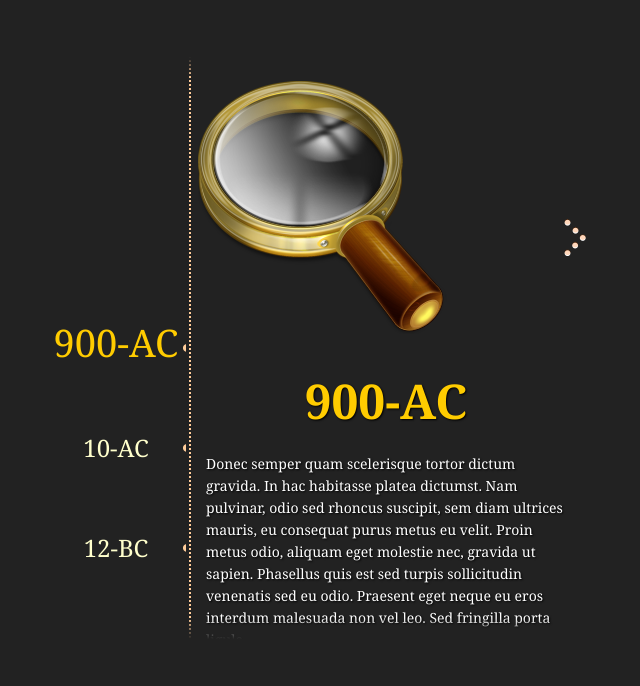
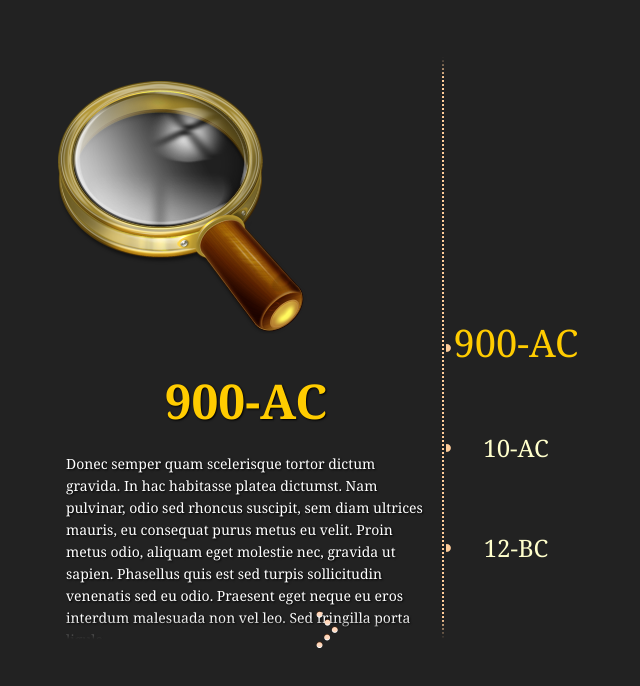
Before and after one commit to juanbrujo/jQuery-Timelinr, a plain HTML site: page functional.html in a window 1280 px wide. Shown: the part 592-1278 px from the top of the page, without its empty margins (324-964 px from the left). Drawn offline with Linux system fonts and the light colour scheme.

Commit message:
style: dates position vertical and horizontal done

```diff
--- a/css/style-functional.css
+++ b/css/style-functional.css
@@ -134,7 +134,11 @@ h1,h2,h4,h5,h6 {
 			width: 400px;
 			height: 600px;
 			float: left;
-      background: url('../images/dot.gif') 3px top repeat-y;
+      background: url('../images/dot.gif') left top repeat-y;
+		}
+
+    .timelinr-dates-right .timelinr-issues {
+      background: url('../images/dot.gif') right top repeat-y;
 		}
 
     .timelinr-dates-bottom .timelinr-issues {
@@ -144,6 +148,10 @@ h1,h2,h4,h5,h6 {
     .timelinr-dates-bottom .timelinr-dates li {
       background: url('../images/biggerdot.png') center -4px no-repeat;
     }
+
+    .timelinr-dates-right .timelinr-dates li {
+      background: url('../images/biggerdot.png') -3px center no-repeat;
+		}
 
       .timelinr-issues li {
         width: 800px;
@@ -200,9 +208,8 @@ h1,h2,h4,h5,h6 {
     .timelinr-next,
     .timelinr-prev {
       position: absolute;
-      top: 0;
       font-size: 70px;
-      top: 170px;
+      top: 45%;
       width: 22px;
       height: 38px;
       background-position: 0 0;
@@ -215,12 +222,24 @@ h1,h2,h4,h5,h6 {
         background-position: 0 -76px;
       }
 
+      .timelinr-prev {
+        left: 0;
+        background-image: url('../images/prev.png');
+      }
+
       .timelinr-next {
         right: 0;
         background-image: url('../images/next.png');
       }
 
-      .timelinr-prev {
-        left: 0;
-        background-image: url('../images/prev.png');
-      }
+    .timelinr-vertical .timelinr-next,
+    .timelinr-vertical .timelinr-prev {
+      top: 0;
+      left: 50%;
+    }
+
+    .timelinr-vertical .timelinr-next {
+      top: auto;
+      bottom: 0;
+      left: 50%;
+    }
--- a/functional.html
+++ b/functional.html
@@ -18,9 +18,10 @@
 
                 } : index === 1 ? {
                   orientation: 'vertical',
+                  datesPosition: 'right'
                 } : {
                     startAt: 4,
-                    datesPosition: 'below',
+                    datesPosition: 'bottom',
                     arrowKeys: false,
                     autoPlay: true,
                     autoPlayDirection: 'forward',
--- a/js/timelinr-functional.js
+++ b/js/timelinr-functional.js
@@ -92,16 +92,34 @@ const createTimelinr = (userOptions = {}) => {
         const normalizedOptions = {
             ...options,
             pauseOnHover: 'pauseOnHover' in options ? Boolean(options.pauseOnHover) : true,
-            datesPosition: options.datesPosition?.toLowerCase() === 'below' ? 'below' : 'above'
+            datesPosition: (() => {
+                let pos = 'top'; // default for horizontal
+                if (options.datesPosition) {
+                    const p = options.datesPosition.toLowerCase();
+                    if (p === 'bottom' || p === 'below') pos = 'bottom';
+                    else if (p === 'above') pos = 'top';
+                    else if (p === 'left') pos = 'left';
+                    else if (p === 'right') pos = 'right';
+                    else pos = 'top'; // invalid, default to top
+                } else if (options.orientation === 'vertical') {
+                    pos = 'left';
+                }
+                // Validation
+                if (options.orientation === 'vertical' && (pos === 'top' || pos === 'bottom')) {
+                    console.warn(`datesPosition '${pos}' not valid for vertical orientation, defaulting to 'left'`);
+                    pos = 'left';
+                } else if (options.orientation === 'horizontal' && (pos === 'left' || pos === 'right')) {
+                    console.warn(`datesPosition '${pos}' not valid for horizontal orientation, defaulting to 'top'`);
+                    pos = 'top';
+                }
+                return pos;
+            })()
         };
 
         if ('arrowKeys' in options) normalizedOptions.arrowKeys = Boolean(options.arrowKeys);
         if ('autoPlay' in options) normalizedOptions.autoPlay = Boolean(options.autoPlay);
 
-        // Validate datesPosition when orientation is not horizontal
-        if (options.orientation && options.orientation !== 'horizontal' && options.datesPosition) {
-            console.warn('datesPosition setting only applies when orientation is horizontal');
-        }
+        // Validation for datesPosition is now handled in the datesPosition setter above
         // Validate and warn about autoplay-related settings
         if (!normalizedOptions.autoPlay) {
             if ('autoPlayDirection' in options) {
@@ -135,7 +153,7 @@ const createTimelinr = (userOptions = {}) => {
 
     const settings = Object.assign({
         orientation: 'horizontal',
-        datesPosition: 'above', // 'above' or 'below', only used when orientation is horizontal
+        datesPosition: 'top', // 'top' or 'bottom' for horizontal, 'left' or 'right' for vertical
         datesSpeed: 300,
         issuesSpeed: 200,
         arrowKeys: true,
@@ -143,7 +161,7 @@ const createTimelinr = (userOptions = {}) => {
         autoPlay: false,
         pauseOnHover: false
     }, normalizeOptions(userOptions));
-console.log(settings)
+
     /**
      * Internal state management using closure.
      * Keeps track of current position, DOM elements, and runtime data.
@@ -189,20 +207,26 @@ console.log(settings)
 
         // Position the dates container based on settings
         if (settings.orientation === 'horizontal') {
-            if (settings.datesPosition === 'below') {
+            if (settings.datesPosition === 'bottom') {
                 // Insert after issues
                 container.querySelector('.timelinr-issues').after(datesContainer);
             } else {
-                // Insert at the beginning (above)
+                // Insert at the beginning (top)
                 container.insertBefore(datesContainer, container.firstChild);
             }
         } else {
-            // For vertical orientation, always insert at the beginning
-            container.insertBefore(datesContainer, container.firstChild);
+            // For vertical orientation
+            if (settings.datesPosition === 'right') {
+                // Insert after issues
+                container.querySelector('.timelinr-issues').after(datesContainer);
+            } else {
+                // Insert at the beginning (left)
+                container.insertBefore(datesContainer, container.firstChild);
+            }
         }
 
         // Add position class for styling
-        container.classList.add(`timelinr-dates-${settings.orientation === 'horizontal' ? (settings.datesPosition === 'above' ? 'top' : 'bottom') : 'left'}`);
+        container.classList.add(`timelinr-dates-${settings.datesPosition}`);
 
         return datesContainer;
     };
@@ -230,7 +254,6 @@ console.log(settings)
         if (!settings.arrowKeys) {
             prevBtn.style.display = 'none';
             nextBtn.style.display = 'none';
-            console.log(settings.arrowKeys)
         }
 
         // Add buttons to container
```
